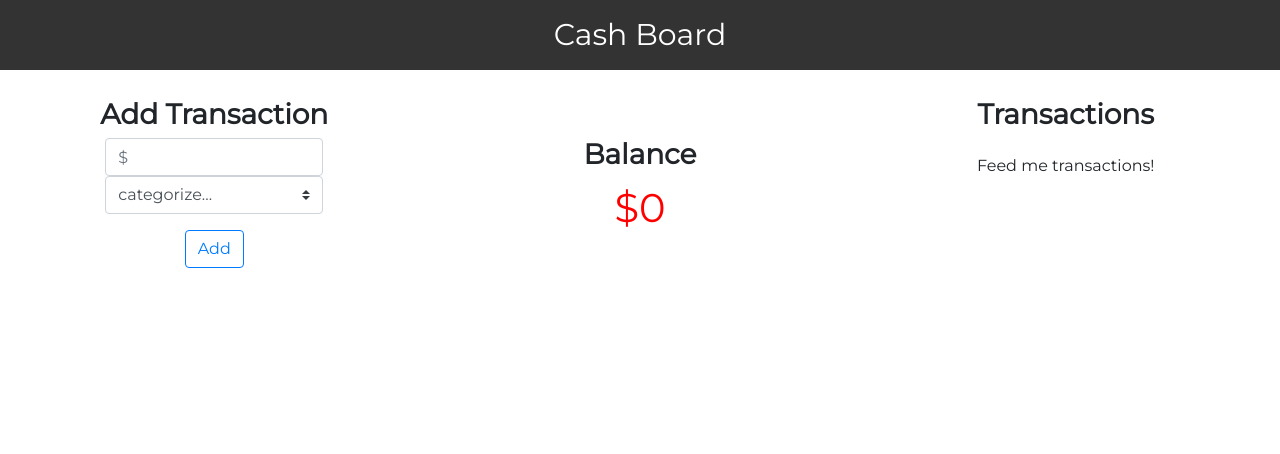
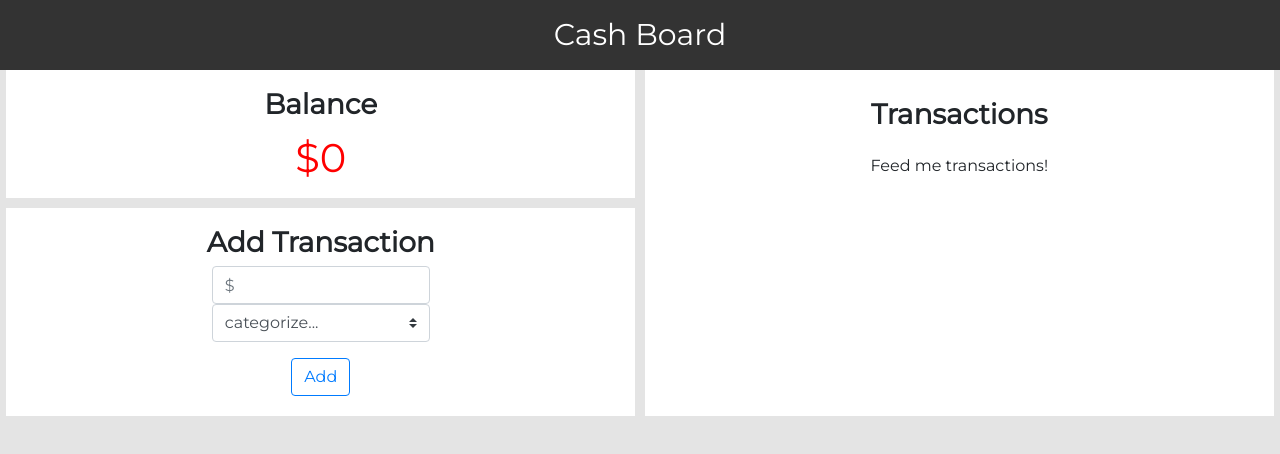
Before and after one commit to MdotB/project-4-react, a React (Create React App) app: page / in a window 1280 px wide. Shown: the top 454 px of the page. Built offline with nearby package versions, Linux system fonts and the light colour scheme; no server answers.

Commit message:
improved responsiveness in larger screen sizes

```diff
--- a/src/Components/App/App.css
+++ b/src/Components/App/App.css
@@ -2,5 +2,5 @@
 .App {
   font-family: 'Montserrat', sans-serif;
   min-height: 100vh;
-  background-color: white;
+  background-color: rgb(228, 228, 228);
 }
--- a/src/Components/Dashboard/Dashboard.css
+++ b/src/Components/Dashboard/Dashboard.css
@@ -5,24 +5,21 @@
     margin: auto;
     height: 100%;
     grid-gap: 10px;
-    grid-template-columns: repeat(3, minmax(200px, 1fr));
+    grid-template-columns: repeat(2, minmax(200px, 1fr));
     grid-auto-rows: repeat(2, 1fr);
     grid-template-areas:
-        'Chart Chart Transactions'
-        'AddTrans Balance Transactions'
+        'Balance Transactions'
+        'AddTrans Transactions'
         ;
 }
 .AddTransaction-container {
-    grid-column: 1 / span 1;
-    grid-row: 2 / span 1;
+    grid-area: AddTrans;
 }
 .TransactionList-container {
-    grid-column: 3 / span 1;
-    grid-row: 1 / span 2;
+    grid-area: Transactions;
 }
 .Balance-container {
-    grid-column: 2 / span 1;
-    grid-row: 2 / span 1;
+    grid-area: Balance;
 }
 @media (max-width: 420px) {
     .Dashboard-container {
```
